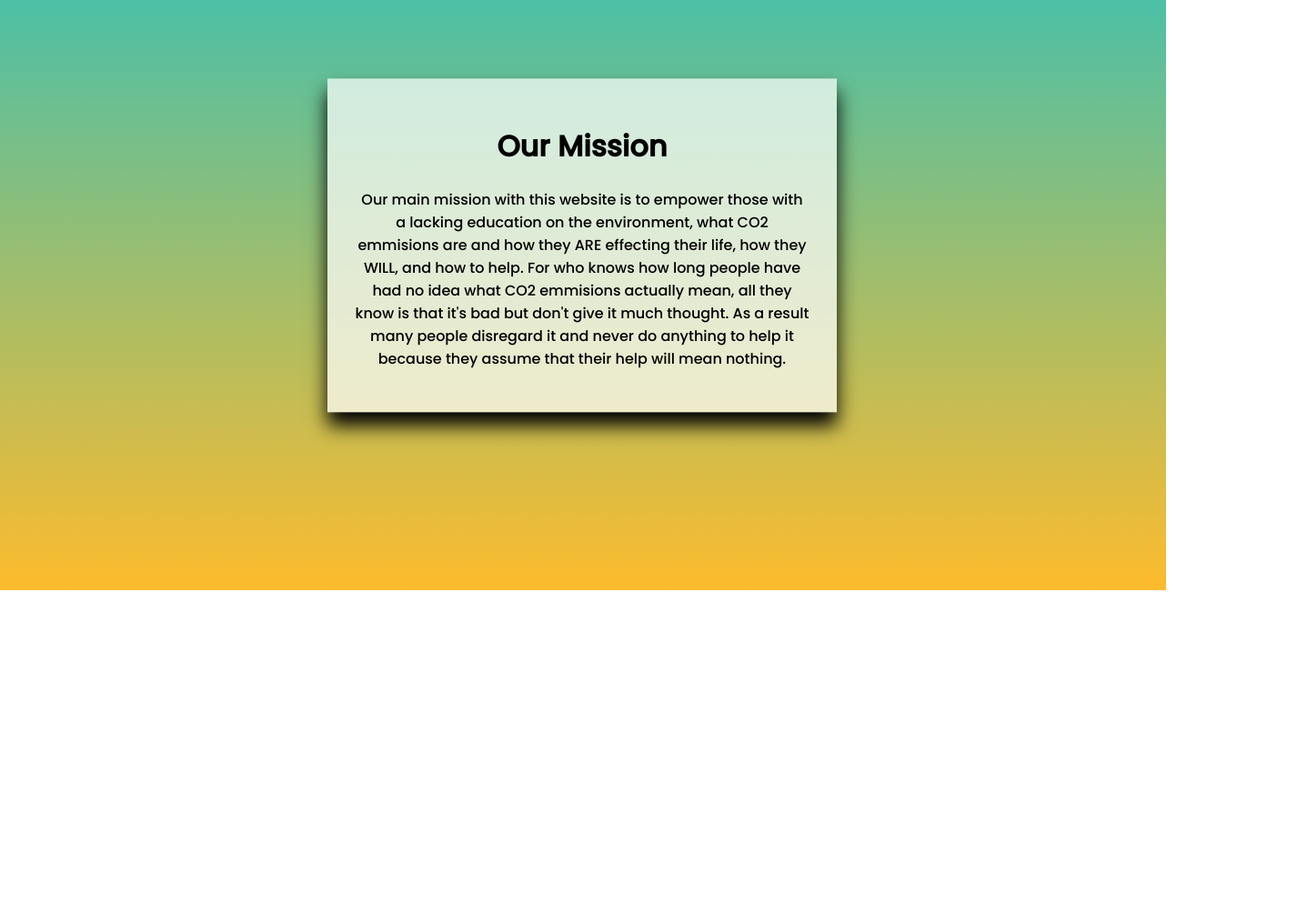
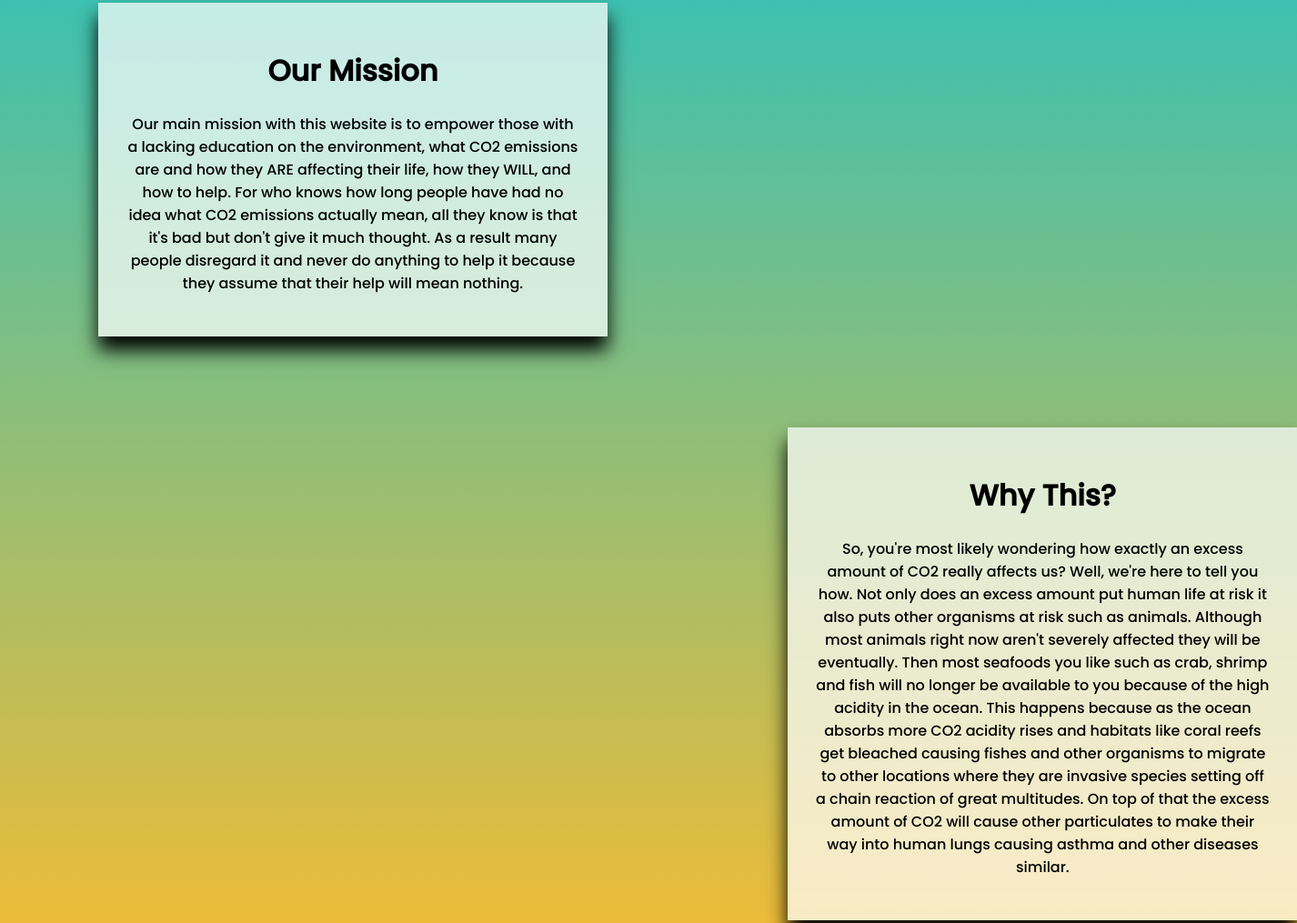
Before and after one commit to SaulASC23/demo-day_project, a plain HTML site: page index.html in a window 1280 px wide. Shown: the part 157-1172 px from the top of the page at 91% size, 1426 px wide, since content can reach past the window. Before the commit the page ends 806 px from the top, so only its background shows below. Drawn offline with Linux system fonts and the light colour scheme.

Commit message:
Done Project

```diff
--- a/index.html
+++ b/index.html
@@ -18,13 +18,14 @@
     </nav>
     <div class="Inner_box">
         <h1>Our Mission</h1>
-        <p>Our main mission with this website is to empower those with
-            a lacking education on the environment, what CO2 emmisions are
-            and how they ARE effecting their life, how they WILL, and how to help.
-            For who knows how long people have had no idea what CO2 emmisions actually
-            mean, all they know is that it's bad but don't give it much thought. As a
-            result many people disregard it and never do anything to help it because
-            they assume that their help will mean nothing.
+        <p>
+            Our main mission with this website is to empower those with a lacking education on the environment, what CO2 emissions are and how they ARE affecting their life, how they WILL, and how to help. For who knows how long people have had no idea what CO2 emissions actually mean, all they know is that it's bad but don't give it much thought. As a result many people disregard it and never do anything to help it because they assume that their help will mean nothing.
+        </p>
+    </div>
+    <div class="Inner_box2">
+        <h1>Why This?</h1>
+        <p>
+            So, you're most likely wondering how exactly an excess amount of CO2 really affects us? Well, we're here to tell you how. Not only does an excess amount put human life at risk it also puts other organisms at risk such as animals. Although most animals right now aren't severely affected they will be eventually. Then most seafoods you like such as crab, shrimp and fish will no longer be available to you because of the high acidity in the ocean. This happens because as the ocean absorbs more CO2 acidity rises and habitats like coral reefs get bleached causing fishes and other organisms to migrate to other locations where they are invasive species setting off a chain reaction of great multitudes. On top of that the excess amount of CO2 will cause other particulates to make their way into human lungs causing asthma and other diseases similar.
         </p>
     </div>
 </body>
--- a/resources.css
+++ b/resources.css
@@ -1,6 +1,9 @@
 body {
     font-family: 'Poppins', sans-serif;
     background-color: black;
+    background: rgb(34,193,195);
+    background: linear-gradient(180deg, rgba(34,193,195,1) 0%, rgba(253,187,45,1) 100%);
+
 }
 nav {
     margin: -10px;
@@ -42,6 +45,7 @@ ul{
     color: white;
     text-align: center;
     list-style-position: inside;
+    font-size: 35px;
 }
 
 h1{
--- a/style.css
+++ b/style.css
@@ -1,8 +1,8 @@
 body {
     font-family: 'Poppins', sans-serif;
     background: rgb(34,193,195);
-    background: linear-gradient(180deg, rgba(34,193,195,1) 0%, rgba(253,187,45,1) 100%);
-    height: 100vh;
+    background: linear-gradient(180deg, rgba(34,193,195,1) 0%, rgba(253,187,45,1) 100%) ;
+
 }
 nav {
     margin: -10px;
@@ -41,12 +41,27 @@ nav {
     max-width: 500px;
     position: relative;
     display:block;
-
-    left: 50%;
-    transform: translate(-50%,50%);
+    margin: 100px;
+    /* top:30%; */
+    /* transform: translate(-50%,50%); */
     background: rgba(255,255,255,0.7);
     box-shadow: 0 15px 20px rgba(0,0,0,100);
     padding: 30px;
     text-align: center;
     justify-content: flex-start;
 }
+.Inner_box2{
+    margin: 100px;
+    display: flex;
+    max-width: 500px;
+    position: relative;
+    display:block;
+    /* top:30%; */
+    left: 60%;
+    /* transform: translate(-50%,50%); */
+    background: rgba(255,255,255,0.7);
+    box-shadow: 0 15px 20px rgba(0,0,0,100);
+    padding: 30px;
+    text-align: center;
+    justify-content: flex-start;
+}
--- a/tracker.css
+++ b/tracker.css
@@ -74,14 +74,13 @@ button{
 }
 
 .Inner_box{
-    display: flex;
     max-width: 500px;
     position: relative;
-    display:block;
+    display: block;
 
     left: 50%;
     transform: translate(-50%,50%);
-    background: rgba(255,255,255,0.7);
+    background: rgba(255,255,255,0.3);
     box-shadow: 0 15px 20px rgba(0,0,0,100);
     padding: 30px;
     text-align: center;
```
Also changed, not shown: resources.html (+22 -7 lines), script.js (+11 -2 lines), tracker.html (+9 -8 lines), images/red.png (added), 1 other file.
